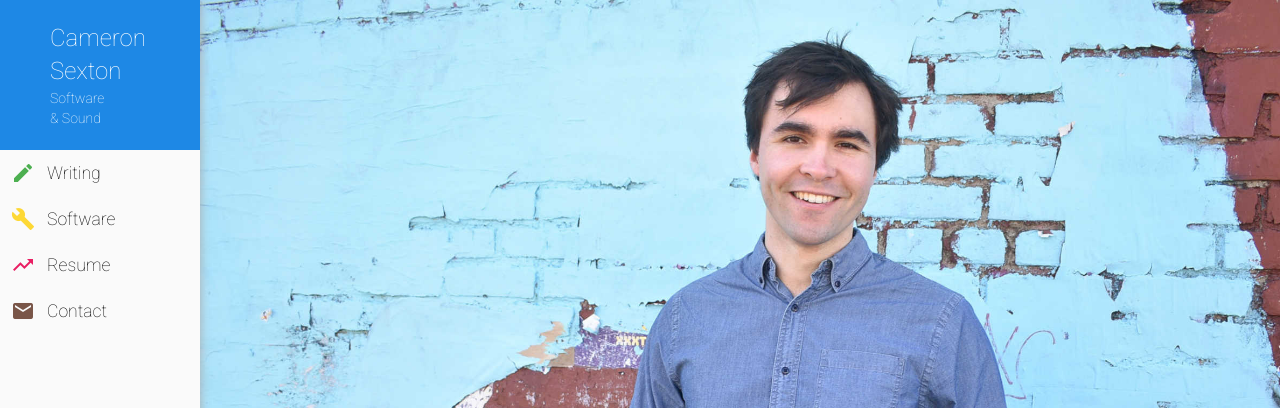
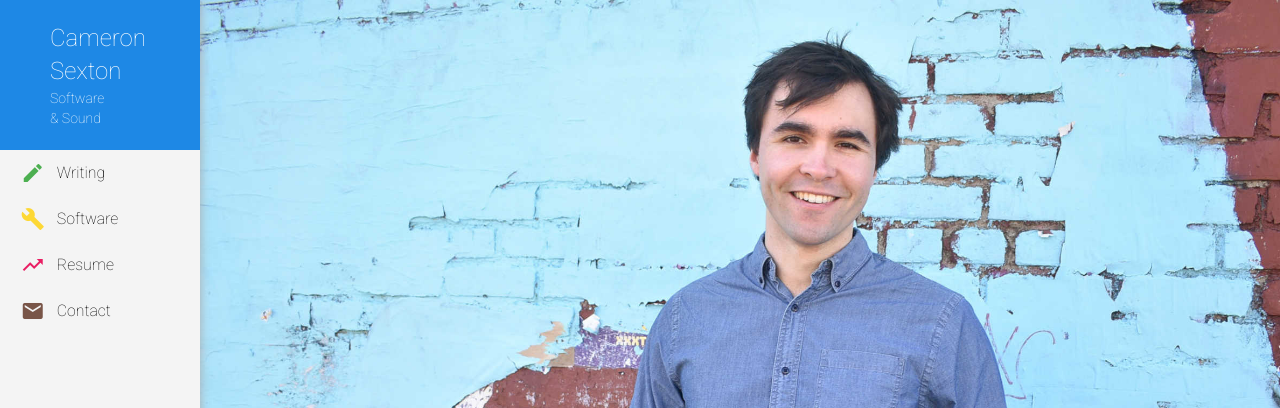
Before and after one commit to ctsexton/ctsexton.github.io, a Jekyll site: the page built from index.html, in a window 1280 px wide. Shown: the top 408 px of the page. Built offline with Jekyll 4.4.1, drawn with Linux system fonts in a browser that asks for light colours.

Commit message:
more styling and assets

```diff
--- a/_sass/navigation.scss
+++ b/_sass/navigation.scss
@@ -3,7 +3,7 @@
   width: var(--nav-width);
   font-weight: 300;
   font-size: 1.1em;
-  background: #fafafa;
+  background: #f4f4f4;
   box-shadow: 0 0 10px 0 #aaa;
   height: 100%;
   transform: translate(-100%, 0);
@@ -20,9 +20,13 @@
   padding: 0;
   margin: 0;
 }
-.navigation nav ul ul li {
-  padding-left: 2em;
+.navigation nav ul li {
+  padding-left: 1em;
   font-size: 0.9em;
+  &:hover, & a:hover {
+    background-color: #999;
+    color: white;
+  }
 }
 .navigation nav ul li a {
   cursor: pointer;
@@ -35,10 +39,7 @@
   padding: 5px;
 }
 .navigation nav ul li i {
-  padding: 0.25em 0.5em 0.25em 0.25em;
-}
-.navigation nav ul li:hover {
-  background: #eee;
+  padding: 0.25em 0.5em 0.25em 0;
 }
 
 .navigation .business-card {
--- a/assets/css/styles.scss
+++ b/assets/css/styles.scss
@@ -25,6 +25,9 @@
 a {
   text-decoration: none;
   color: black;
+}
+a:hover {
+  background-color: #eee;
 }
 .button {
   padding: 0.25em;
```
Also changed, not shown: assets/images/railstats_logo.svg (added).
